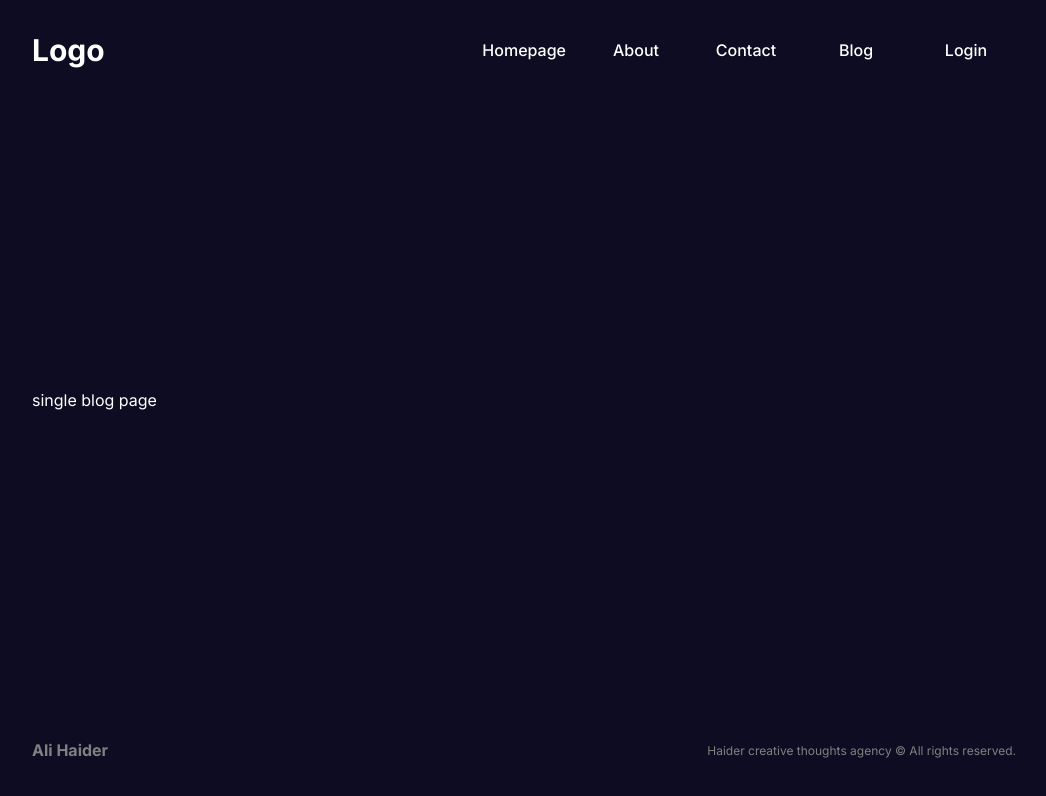
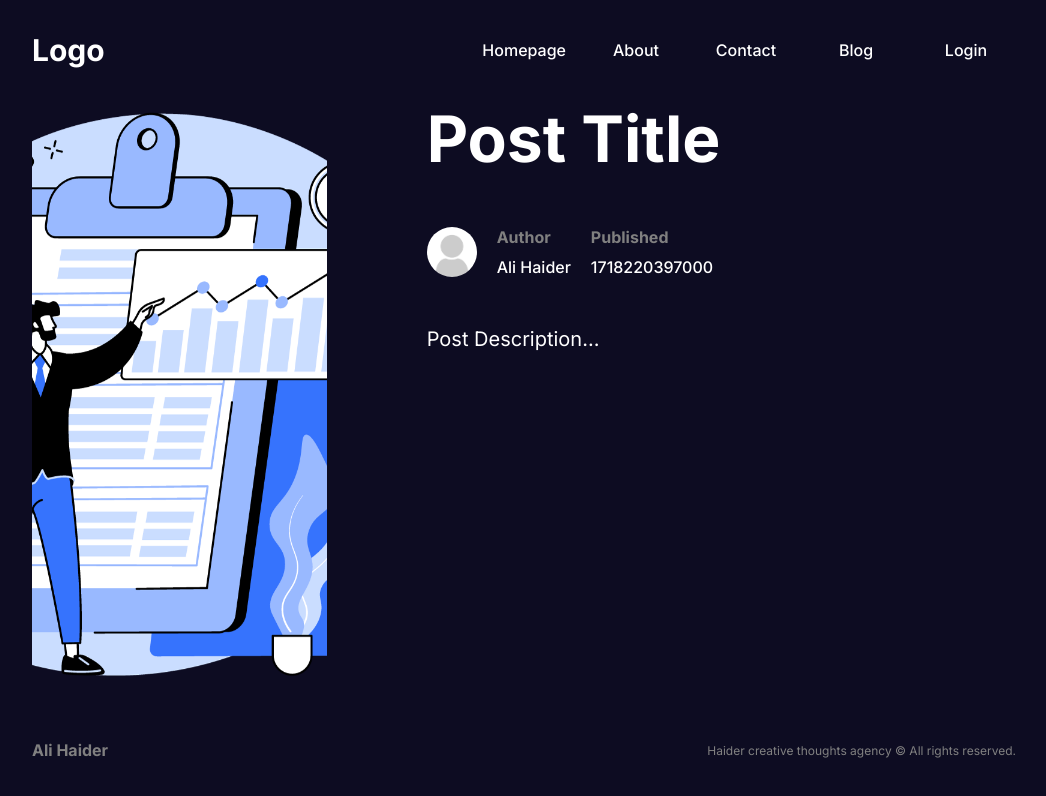
Before and after one commit to aliprogrammer309/nextjs-fullstack-app, a Next.js app: page /blog/1 in a window 1280 px wide. Shown: the top 796 px of the page, without its empty margins (116-1162 px from the left). Built offline with nearby package versions, Linux system fonts and the light colour scheme.

Commit message:
single post component updates

```diff
--- a/src/app/blog/[slug]/page.jsx
+++ b/src/app/blog/[slug]/page.jsx
@@ -1,5 +1,26 @@
-const page = () => {
-  return <div>single blog page</div>;
+import Image from "next/image";
+import styles from "./singlePost.module.css";
+import PostUser from "../../../components/postUser/postUser";
+
+const SinglePostPage = () => {
+  return (
+    <div className={styles.container}>
+      <div className={styles.imgContainer}>
+        <Image src="/about.png" alt="" fill className={styles.img} />
+      </div>
+      <div className={styles.textContainer}>
+        <h1 className={styles.title}>Post Title</h1>
+        <div className={styles.detail}>
+          <PostUser />
+          <div className={styles.detailText}>
+            <span className={styles.detailTitle}>Published</span>
+            <span className={styles.detailValue}>{Date.now()}</span>
+          </div>
+        </div>
+        <div className={styles.content}>Post Description...</div>
+      </div>
+    </div>
+  );
 };
 
-export default page;
+export default SinglePostPage;
```
